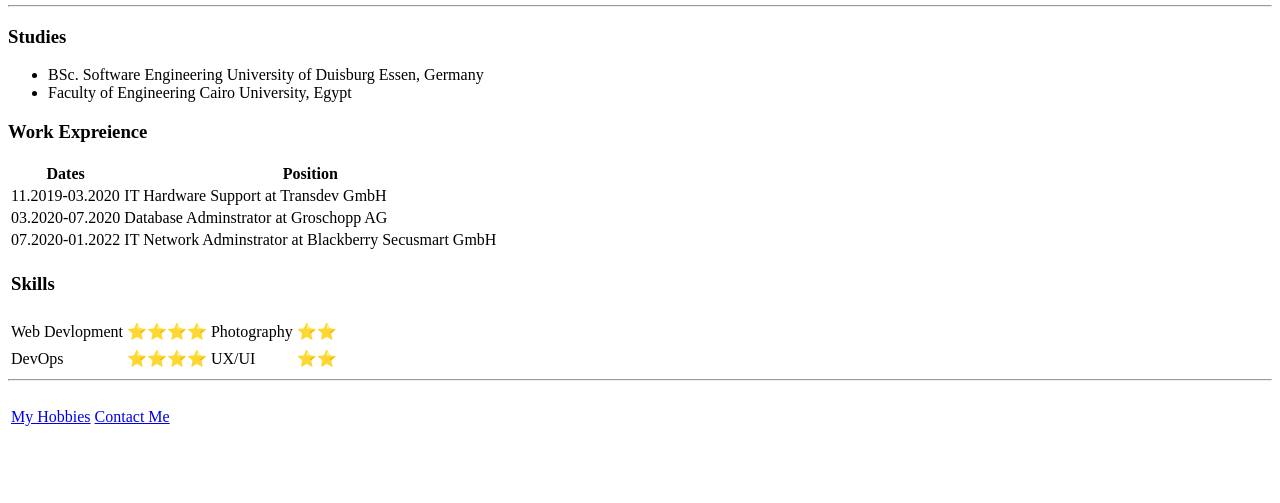
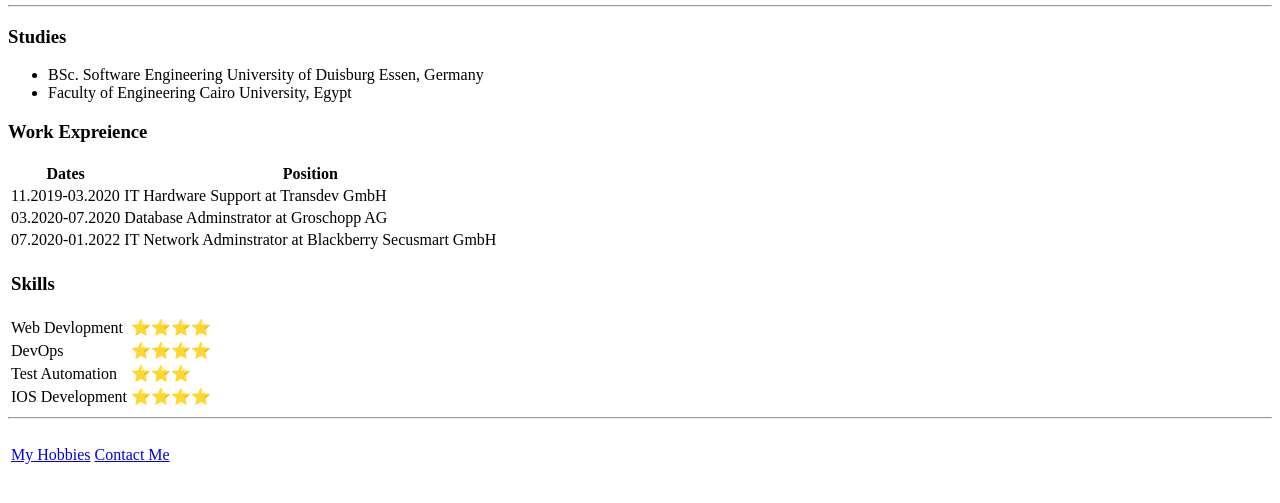
Before and after one commit to mohamedatawfik/cv, a plain HTML site: page index.html in a window 1280 px wide. Shown: the part 131-634 px from the top of the page. Drawn offline with Linux system fonts and the light colour scheme.

Commit message:
Improving skills table
Adding better format of skills table

```diff
--- a/index.html
+++ b/index.html
@@ -49,24 +49,20 @@
         <table>
             <tr><td><h3>Skills</h3></td></tr>
             <tr>
-                <td>
-                    <tr>
-                        <td>Web Devlopment</td>
-                        <td>⭐️⭐️⭐️⭐️</td>
-                        <td>Photography</td>
-                        <td>⭐️⭐️</td>
-                    </tr>
-                </td>
+                <td>Web Devlopment</td>
+                <td>⭐️⭐️⭐️⭐️</td>
             </tr>
             <tr>
-                <td>
-                    <tr>
-                        <td>DevOps</td>
-                        <td>⭐️⭐️⭐️⭐️</td>
-                        <td>UX/UI</td>
-                        <td>⭐️⭐️</td>
-                    </tr>
-                </td>
+                <td>DevOps</td>
+                <td>⭐️⭐️⭐️⭐️</td>
+            </tr>
+            <tr>
+                <td>Test Automation</td>
+                <td>⭐️⭐️⭐️</td>
+            </tr>
+            <tr>
+                <td>IOS Development</td>
+                <td>⭐️⭐️⭐️⭐️</td>
             </tr>
         </table>
         <hr>
```
